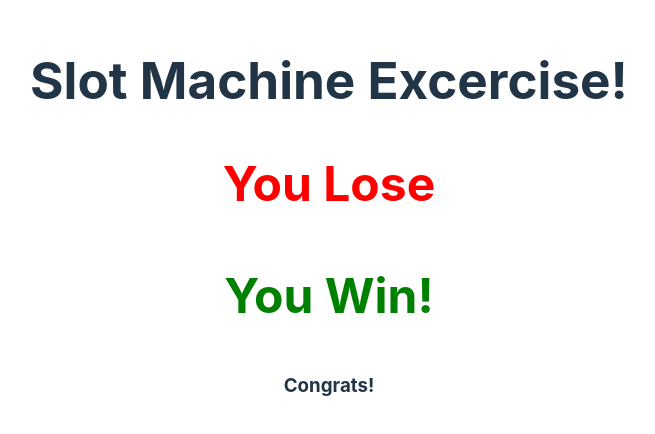
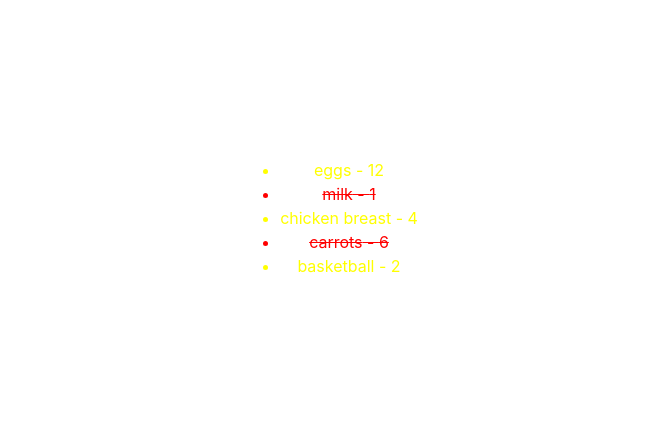
Before and after one commit to almondp040/React, a React (Vite) app in the folder First React App/: page / in a window 1280 px wide. Shown: the part 182-616 px from the top of the page, without its empty margins (311-966 px from the left). Built offline with nearby package versions, Linux system fonts and the light colour scheme.

Commit message:
More React Practice

```diff
--- a/First React App/src/App.jsx
+++ b/First React App/src/App.jsx
@@ -8,9 +8,16 @@ import DoubleDice from './DoubleDice'
 import Heading from './Heading'
 import ColorList from './ColorList'
 import SlotMachine from './SlotMachine'
+import ShoppingList from './ShoppingList'
 
 
-
+const data = [
+{id: 1, item: "eggs", quantity: 12, completed: false},
+{id: 2, item: "milk", quantity: 1, completed: true},
+{id: 3, item: "chicken breast", quantity: 4, completed: false},
+{id: 4,item: "carrots", quantity: 6, completed: true},
+{id: 5, item: "basketball", quantity: 2, completed: false}
+];
 
 
 
@@ -19,10 +26,11 @@ function App() {
 
   return (
     <>
-    <h1>Slot Machine Excercise!</h1>
+    <ShoppingList items={data}></ShoppingList>
+    {/* <h1>Slot Machine Excercise!</h1>
     <h2></h2>
     <SlotMachine val1={5} val2={5} val3={3} fontSize={'3rem'} />
-    <SlotMachine val1={5} val2={5} val3={5} fontSize={'3rem'}/>
+    <SlotMachine val1={5} val2={5} val3={5} fontSize={'3rem'}/> */}
     </>
   )
 }
--- /dev/null
+++ b/First React App/src/ShoppingList.jsx
@@ -0,0 +1,24 @@
+import ShoppingListItem from "./ShoppingListItem"
+
+function ShoppingList({items}) {
+
+    return (
+        <ul>
+            { items.map((item)=>
+
+<ShoppingListItem
+key={item.id}
+item={item.item}
+quantity={item.quantity}
+completed={item.completed}
+//Short hand way
+// {...item}
+/>
+)
+
+            }
+        </ul>
+    )
+}
+
+export default ShoppingList
--- /dev/null
+++ b/First React App/src/ShoppingListItem.jsx
@@ -0,0 +1,8 @@
+function ShoppingListItem({item, quantity, completed}) {
+    const styles = {color: completed ? "red" : "yellow", textDecoration: completed ? "line-through" : "none" }
+    return (
+        <li style={styles}>{item} - {quantity}</li>
+    )
+}
+
+export default ShoppingListItem
```
